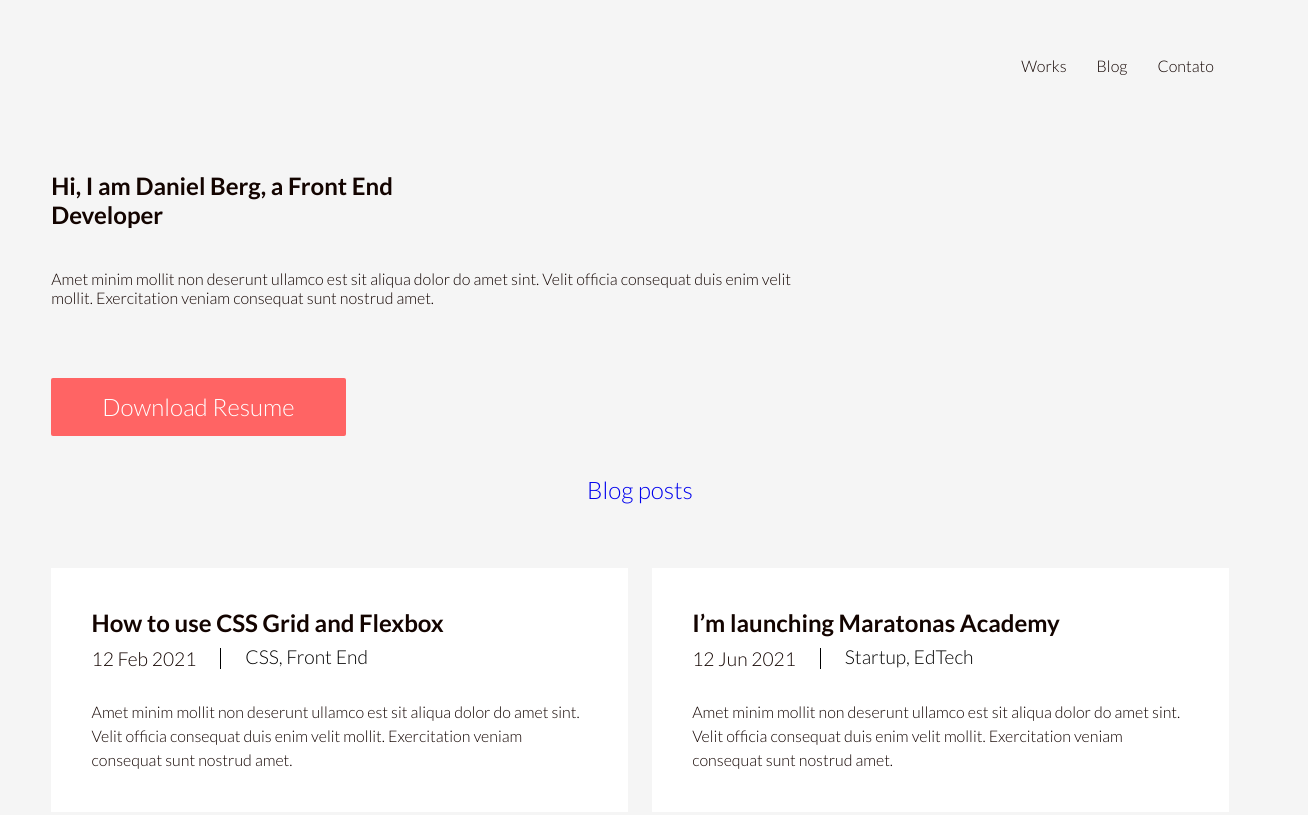
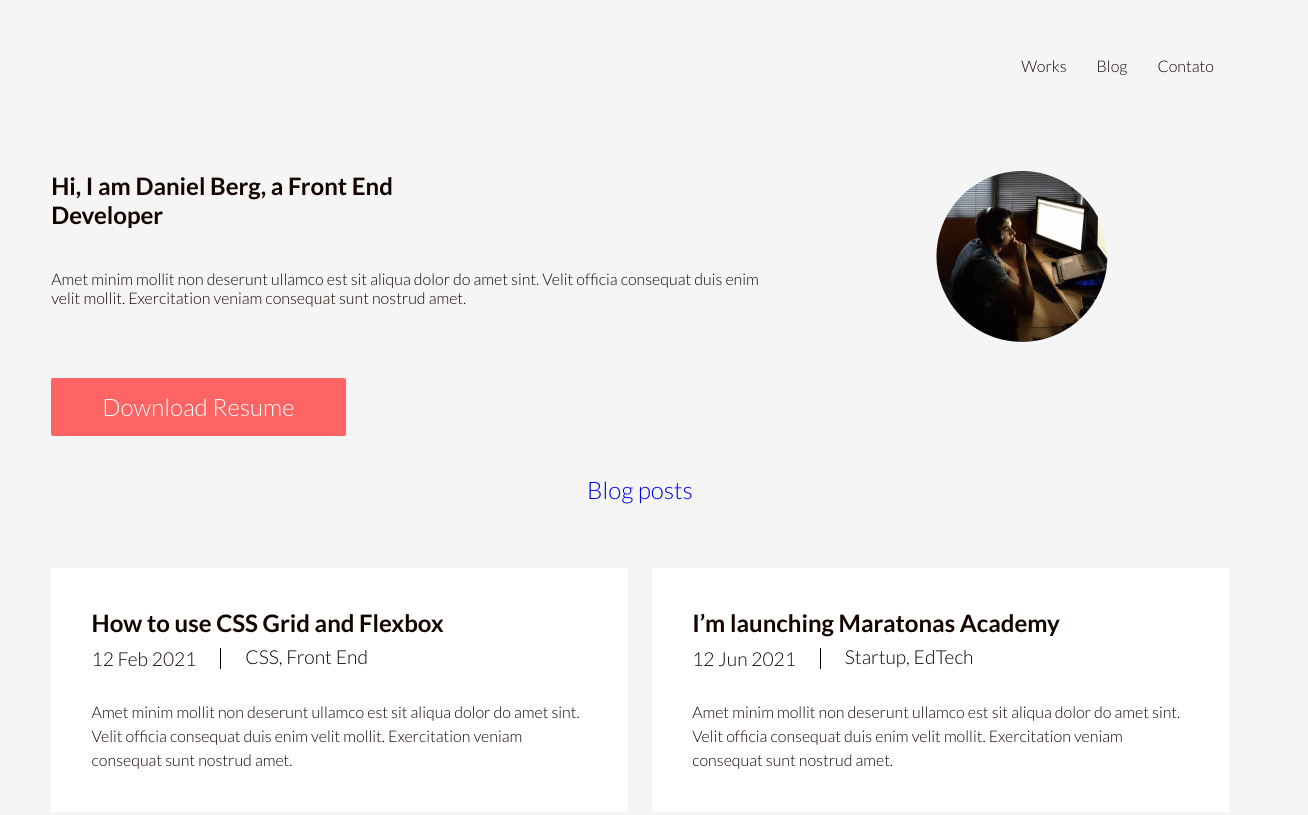
Before and after one commit to Gilvan751/portifolio-responsivo, a plain HTML site: page index.html in a window 1280 px wide. Shown: the top 815 px of the page, 1308 px wide, since content can reach past the window. Drawn offline with nearby package versions, Linux system fonts and the light colour scheme; the site is published under a folder, as on GitHub Pages, so addresses that start at the root find nothing.

Commit message:
fix; posicionamento foto

```diff
--- a/index.html
+++ b/index.html
@@ -30,7 +30,7 @@
       <!-- BANNER -->
       <div class="banner container">
         <div class="title">
-          <div><a href=""><img src="/assents/img/foto.png" alt=""></a></div>
+          <div><a href=""><img src="assents/img/foto.png" alt=""></a></div>
 
            <div> <h2> Hi, I am Daniel Berg,
                 a Front End Developer</h2>
```
